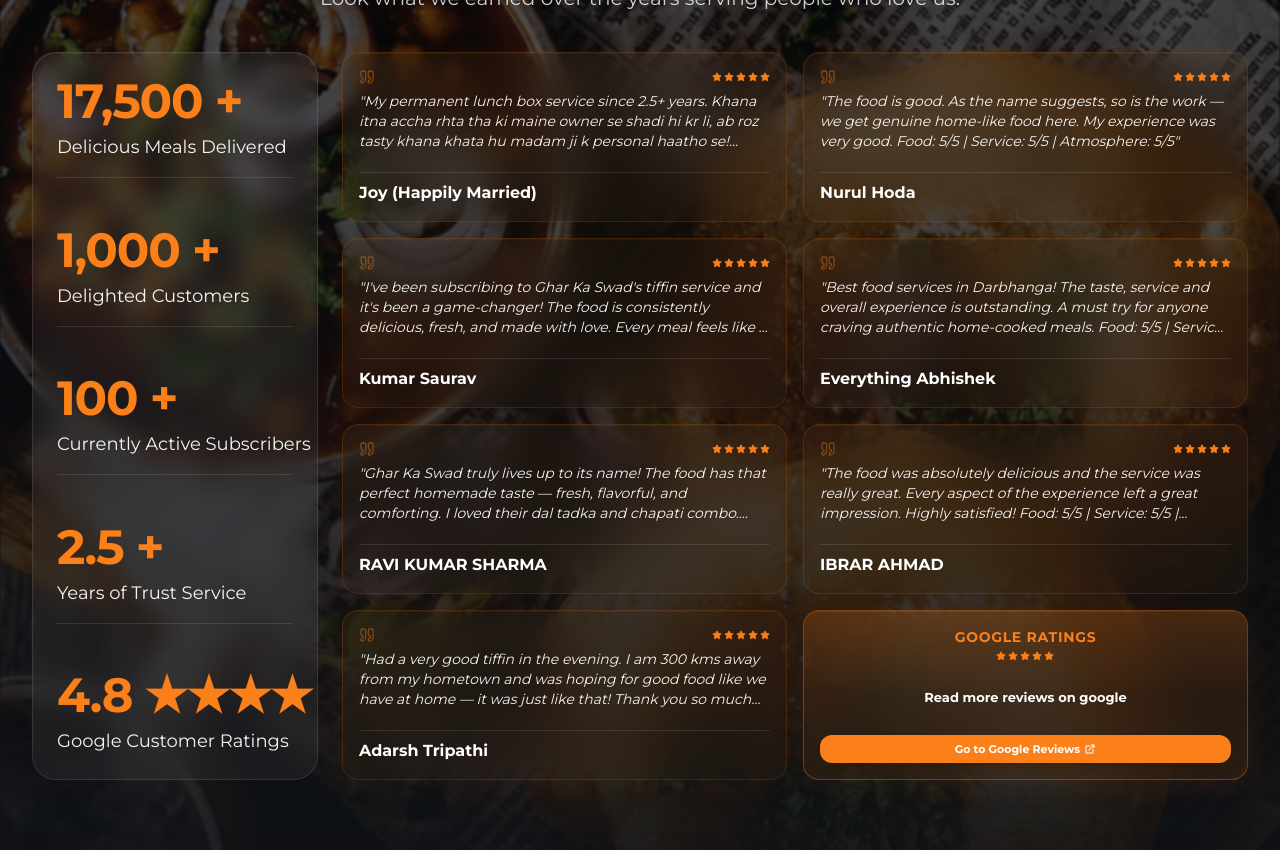
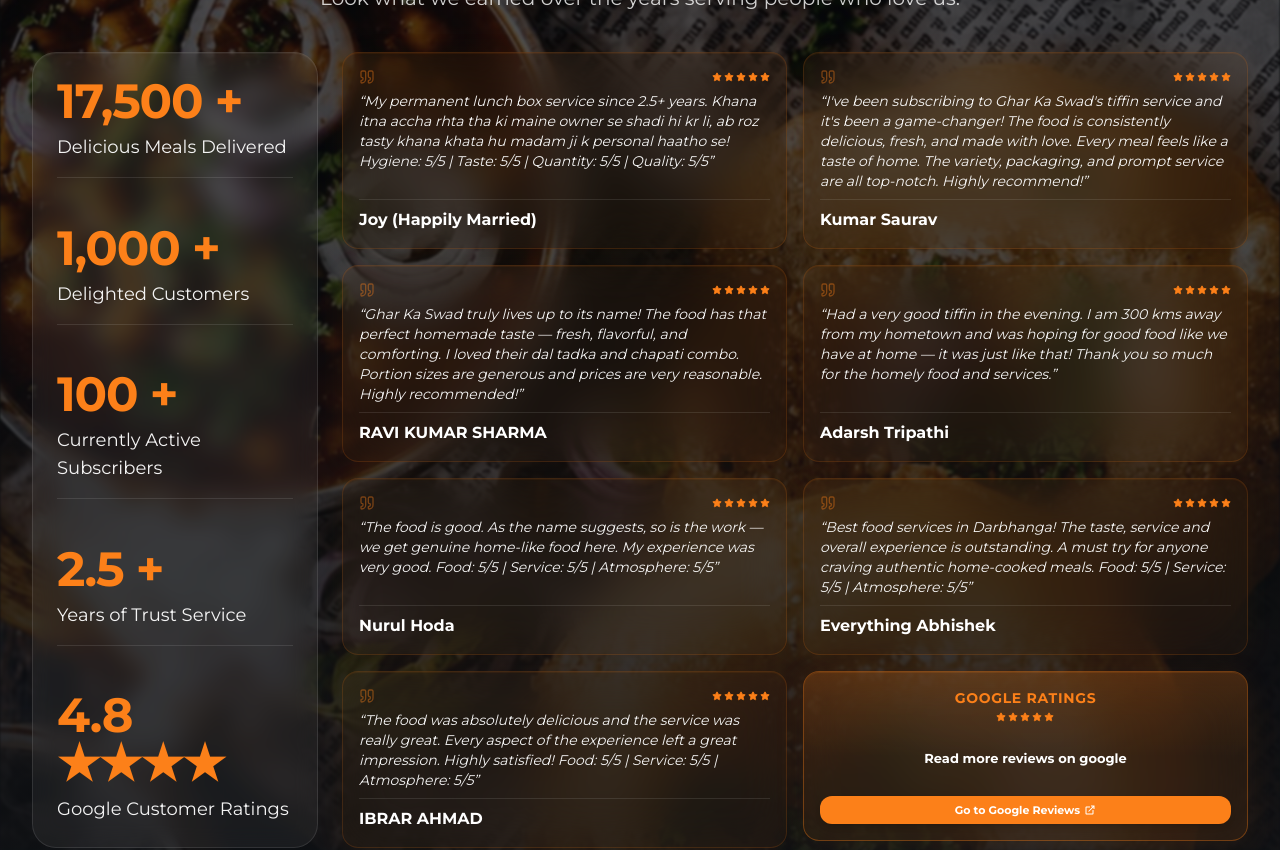
Before and after one commit to clevercoderjoy/ghar-ka-swad-noida, a React (Vite) app: page / in a window 1280 px wide. Shown: the part 3120-3970 px from the top of the page. Built offline with nearby package versions, Linux system fonts and the light colour scheme.

Commit message:
site optimized

```diff
--- a/src/app/reviews/reviews.jsx
+++ b/src/app/reviews/reviews.jsx
@@ -1,4 +1,4 @@
-import { useRef, useState, useEffect, useCallback, useMemo, memo } from "react";
+import { memo } from "react";
 import { Star, Quote } from "lucide-react";
 import "./reviews.css";
 
@@ -48,37 +48,26 @@ const reviews = [
 ];
 
 const ReviewCard = memo(function ReviewCard({ review, className }) {
-  const [isMounted, setIsMounted] = useState(false);
-  useEffect(() => { setIsMounted(true); }, []);
-
   if (review.isSpecial) {
     return (
-      <div className={`w-full flex flex-col group transition-all duration-300 ${className || ""}`}>
+      <div className={`w-full flex flex-col group ${className || ""}`}>
         <a
           href={review.link}
           target="_blank"
           rel="noopener noreferrer"
-          className="reviews-card relative w-full h-[170px] flex flex-col justify-between p-4 rounded-2xl bg-[#FC8019]/10 backdrop-blur-xl border border-[#FC8019]/35 shadow-[0_4px_30px_rgba(252,128,25,0.1),inset_0_1px_1px_rgba(252,128,25,0.15)] hover:shadow-2xl focus:outline-none overflow-hidden text-center cursor-pointer select-none"
+          className="reviews-card relative w-full min-h-[170px] flex flex-col justify-between p-4 rounded-2xl bg-[#FC8019]/10 backdrop-blur-xl border border-[#FC8019]/35 shadow-[0_4px_30px_rgba(252,128,25,0.1),inset_0_1px_1px_rgba(252,128,25,0.15)] hover:shadow-2xl focus:outline-none text-center cursor-pointer select-none"
         >
-          {/* Inner subtle highlight */}
-          {isMounted && (
+          {/* Always-visible inner highlight */}
           <div className="absolute inset-0 rounded-2xl bg-gradient-to-b from-[#FC8019]/15 via-transparent to-transparent pointer-events-none" />
-          )}
 
-          {/* Liquid glass hover bubble */}
-          {isMounted && (
+          {/* Liquid glass hover bubble — pure CSS */}
           <div
-              className="absolute inset-0 rounded-2xl bg-[#FC8019]/25 backdrop-blur-md border border-[#FC8019]/45 scale-[0.85] opacity-0 group-hover:scale-100 group-hover:opacity-100 pointer-events-none"
-              style={{
-                transitionProperty: 'all',
-                transitionDuration: '500ms',
-                transitionTimingFunction: 'cubic-bezier(0.34, 1.15, 0.64, 1)'
-              }}
+            className="absolute inset-0 rounded-2xl bg-[#FC8019]/25 backdrop-blur-md border border-[#FC8019]/45 opacity-0 group-hover:opacity-100 scale-[0.85] group-hover:scale-100 pointer-events-none"
+            style={{ transition: 'transform 500ms cubic-bezier(0.34,1.15,0.64,1), opacity 500ms ease' }}
           />
-          )}
 
-          {/* Outer glow blur backdrop */}
-          <div className="absolute -inset-1 bg-gradient-to-r from-[#FC8019]/25 via-accent/25 to-[#FC8019]/25 rounded-2xl blur-xl opacity-0 group-hover:opacity-60 transition-opacity duration-200 pointer-events-none" />
+          {/* Outer glow */}
+          <div className="absolute -inset-1 bg-gradient-to-r from-[#FC8019]/25 via-accent/25 to-[#FC8019]/25 rounded-2xl blur-xl opacity-0 group-hover:opacity-60 transition-opacity duration-300 pointer-events-none" />
 
           <div className="relative z-10 flex flex-col items-center justify-between h-full w-full">
             <div className="flex flex-col items-center gap-1">
@@ -94,9 +83,9 @@ const ReviewCard = memo(function ReviewCard({ review, className }) {
               {review.text}
             </p>
 
-            <div className="w-full bg-[#FC8019] hover:bg-[#e07016] text-white text-[11px] font-bold py-1.5 px-3 rounded-xl shadow-md transition-all duration-200 flex items-center justify-center gap-1">
+            <div className="w-full bg-[#FC8019] hover:bg-[#e07016] text-white text-[11px] font-bold py-1.5 px-3 rounded-xl shadow-md transition-colors duration-200 flex items-center justify-center gap-1">
               <span>Go to Google Reviews</span>
-              <svg className="w-3 h-3 fill-current" viewBox="0 0 24 24">
+              <svg className="w-3 h-3 fill-current" viewBox="0 0 24 24" aria-hidden="true">
                 <path d="M14 3h7v7h-2V6.4l-9.3 9.3-1.4-1.4L17.6 5H14V3zm-2 16H5V7h7V5H5c-1.1 0-2 .9-2 2v12c0 1.1.9 2 2 2h12c1.1 0 2-.9 2-2v-7h-2v7z"/>
               </svg>
             </div>
@@ -107,27 +96,20 @@ const ReviewCard = memo(function ReviewCard({ review, className }) {
   }
 
   return (
-    <div className={`w-full flex flex-col group transition-all duration-300 ${className || ""}`}>
-      <div className="reviews-card relative w-full h-[170px] flex flex-col justify-between p-4 rounded-2xl bg-primary/5 backdrop-blur-xl border border-primary/15 shadow-[0_4px_30px_rgba(252,128,25,0.06),inset_0_1px_1px_rgba(252,128,25,0.08)] hover:shadow-2xl focus:outline-none overflow-hidden">
-        {/* Inner subtle highlight */}
-        {isMounted && (
+    <div className={`w-full flex flex-col group ${className || ""}`}>
+      <div className="reviews-card relative w-full h-full min-h-[170px] flex flex-col justify-between p-4 rounded-2xl bg-primary/5 backdrop-blur-xl border border-primary/15 shadow-[0_4px_30px_rgba(252,128,25,0.06),inset_0_1px_1px_rgba(252,128,25,0.08)] hover:shadow-2xl focus:outline-none">
+
+        {/* Always-visible inner highlight */}
         <div className="absolute inset-0 rounded-2xl bg-gradient-to-b from-primary/8 via-transparent to-transparent pointer-events-none" />
-        )}
 
-        {/* Liquid glass hover bubble */}
-        {isMounted && (
+        {/* Liquid glass hover bubble — pure CSS */}
         <div
-            className="absolute inset-0 rounded-2xl bg-primary/15 backdrop-blur-md border border-primary/25 scale-[0.85] opacity-0 group-hover:scale-100 group-hover:opacity-100 pointer-events-none"
-            style={{
-              transitionProperty: 'all',
-              transitionDuration: '500ms',
-              transitionTimingFunction: 'cubic-bezier(0.34, 1.15, 0.64, 1)'
-            }}
+          className="absolute inset-0 rounded-2xl bg-primary/15 backdrop-blur-md border border-primary/25 opacity-0 group-hover:opacity-100 scale-[0.85] group-hover:scale-100 pointer-events-none"
+          style={{ transition: 'transform 500ms cubic-bezier(0.34,1.15,0.64,1), opacity 500ms ease' }}
         />
-        )}
 
-        {/* Outer glow blur backdrop */}
-        <div className="absolute -inset-1 bg-gradient-to-r from-primary/20 via-accent/20 to-primary/20 rounded-2xl blur-xl opacity-0 group-hover:opacity-50 transition-opacity duration-200 pointer-events-none" />
+        {/* Outer glow */}
+        <div className="absolute -inset-1 bg-gradient-to-r from-primary/20 via-accent/20 to-primary/20 rounded-2xl blur-xl opacity-0 group-hover:opacity-50 transition-opacity duration-300 pointer-events-none" />
 
         <div className="relative z-10 flex flex-col flex-grow justify-between gap-2 h-full">
           <div>
@@ -139,8 +121,8 @@ const ReviewCard = memo(function ReviewCard({ review, className }) {
                 ))}
               </div>
             </div>
-            <p className="text-xs sm:text-[13px] lg:text-sm text-white/95 leading-relaxed text-left italic line-clamp-3">
-              "{review.text}"
+            <p className="text-xs sm:text-[13px] lg:text-sm text-white/95 leading-relaxed text-left italic">
+              &ldquo;{review.text}&rdquo;
             </p>
           </div>
 
@@ -157,9 +139,6 @@ const ReviewCard = memo(function ReviewCard({ review, className }) {
 });
 
 export function Reviews() {
-  // Split 8 reviews into 2 columns of 4 reviews each
-  const col1 = useMemo(() => reviews.slice(0, 4), []);
-  const col2 = useMemo(() => reviews.slice(4, 8), []);
 
   return (
     <section
@@ -202,44 +181,34 @@ export function Reviews() {
         {/* Split Grid Layout */}
         <div className="grid grid-cols-1 lg:grid-cols-12 gap-6 items-stretch max-w-[1536px] mx-auto w-full">
           {/* Left Side: Stats (Takes 3 cols on large screens, height decreased slightly) */}
-          <div className="flex flex-col justify-between text-left lg:col-span-3 bg-white/5 backdrop-blur-md border border-white/10 p-5 sm:p-6 rounded-3xl shadow-[inset_0_1px_1px_rgba(255,255,255,0.05)] lg:sticky lg:top-24 min-h-[500px] sm:min-h-[540px] w-full">
+          <div className="flex flex-col justify-between text-left lg:col-span-3 bg-white/5 backdrop-blur-md border border-white/10 p-5 sm:p-6 rounded-3xl shadow-[inset_0_1px_1px_rgba(255,255,255,0.05)] lg:sticky lg:top-24 min-h-[500px] sm:min-h-[540px] w-full overflow-hidden">
             <div className="flex flex-col gap-2 border-b border-white/10 pb-3 sm:pb-4">
-              <span className="text-3xl sm:text-4xl lg:text-5xl font-black text-[#FC8019] tracking-tight whitespace-nowrap">17,500 +</span>
-              <span className="text-sm sm:text-base lg:text-lg text-white/95 font-medium leading-snug whitespace-nowrap">Delicious Meals Delivered</span>
+              <span className="text-2xl sm:text-3xl lg:text-4xl xl:text-5xl font-black text-[#FC8019] tracking-tight break-words">17,500 +</span>
+              <span className="text-sm sm:text-base lg:text-lg text-white/95 font-medium leading-snug">Delicious Meals Delivered</span>
             </div>
             <div className="flex flex-col gap-2 border-b border-white/10 pb-3 sm:pb-4">
-              <span className="text-3xl sm:text-4xl lg:text-5xl font-black text-[#FC8019] tracking-tight whitespace-nowrap">1,000 +</span>
-              <span className="text-sm sm:text-base lg:text-lg text-white/95 font-medium leading-snug whitespace-nowrap">Delighted Customers</span>
+              <span className="text-2xl sm:text-3xl lg:text-4xl xl:text-5xl font-black text-[#FC8019] tracking-tight break-words">1,000 +</span>
+              <span className="text-sm sm:text-base lg:text-lg text-white/95 font-medium leading-snug">Delighted Customers</span>
             </div>
             <div className="flex flex-col gap-2 border-b border-white/10 pb-3 sm:pb-4">
-              <span className="text-3xl sm:text-4xl lg:text-5xl font-black text-[#FC8019] tracking-tight whitespace-nowrap">100 +</span>
-              <span className="text-sm sm:text-base lg:text-lg text-white/95 font-medium leading-snug whitespace-nowrap">Currently Active Subscribers</span>
+              <span className="text-2xl sm:text-3xl lg:text-4xl xl:text-5xl font-black text-[#FC8019] tracking-tight break-words">100 +</span>
+              <span className="text-sm sm:text-base lg:text-lg text-white/95 font-medium leading-snug">Currently Active Subscribers</span>
             </div>
             <div className="flex flex-col gap-2 border-b border-white/10 pb-3 sm:pb-4">
-              <span className="text-3xl sm:text-4xl lg:text-5xl font-black text-[#FC8019] tracking-tight whitespace-nowrap">2.5 +</span>
-              <span className="text-sm sm:text-base lg:text-lg text-white/95 font-medium leading-snug whitespace-nowrap">Years of Trust Service</span>
+              <span className="text-2xl sm:text-3xl lg:text-4xl xl:text-5xl font-black text-[#FC8019] tracking-tight break-words">2.5 +</span>
+              <span className="text-sm sm:text-base lg:text-lg text-white/95 font-medium leading-snug">Years of Trust Service</span>
             </div>
             <div className="flex flex-col gap-2">
-              <span className="text-3xl sm:text-4xl lg:text-5xl font-black text-[#FC8019] tracking-tight whitespace-nowrap">4.8 ★★★★</span>
-              <span className="text-sm sm:text-base lg:text-lg text-white/95 font-medium leading-snug whitespace-nowrap">Google Customer Ratings</span>
+              <span className="text-2xl sm:text-3xl lg:text-4xl xl:text-5xl font-black text-[#FC8019] tracking-tight break-words">4.8 ★★★★</span>
+              <span className="text-sm sm:text-base lg:text-lg text-white/95 font-medium leading-snug">Google Customer Ratings</span>
             </div>
           </div>
 
-          {/* Right Side: Reviews 2 Columns Grid (Takes 9 cols on large screens, 4 items each) */}
-          <div className="lg:col-span-9 grid grid-cols-2 gap-4">
-            {/* Column 1 */}
-            <div className="flex flex-col gap-4">
-              {col1.map((review, index) => (
-                <ReviewCard key={`col1-${index}`} review={review} />
+          {/* Right Side: Reviews Flat Grid (Takes 9 cols on large screens) */}
+          <div className="lg:col-span-9 grid grid-cols-1 lg:grid-cols-2 gap-4 items-stretch">
+            {reviews.map((review, index) => (
+              <ReviewCard key={index} review={review} />
             ))}
-            </div>
-
-            {/* Column 2 */}
-            <div className="flex flex-col gap-4">
-              {col2.map((review, index) => (
-                <ReviewCard key={`col2-${index}`} review={review} />
-              ))}
-            </div>
           </div>
         </div>
       </div>
```
Lines whose indentation alone changed are shown as unchanged.
